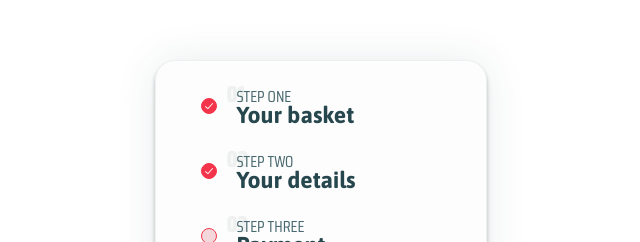
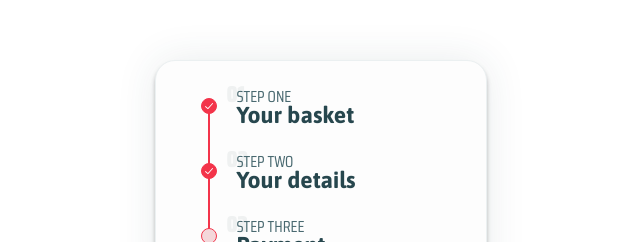
Before and after one commit to jmaloon/overhaul-front-end-test, a React (Vite) app: page / in a window 1280 px wide. Shown: the part 196-438 px from the top of the page, without its empty margins (319-959 px from the left). Built offline with nearby package versions, Linux system fonts and the light colour scheme.

Commit message:
add bars to visual indicator

```diff
--- a/src/Step.css
+++ b/src/Step.css
@@ -5,10 +5,23 @@
   padding-top: 8px;
   padding-left: 4px;
 }
+.step:last-child > .step-visual::before {
+  content: none;
+}
 
 .step-visual {
   padding-top: 8px;
 }
+.step-visual[data-state="completed"]::before {
+  content: "";
+  position: absolute;
+  width: 2px;
+  height: calc(100% + 10px);
+  top: 31px;
+  left: 11px;
+  background-color: #f3344a;
+}
+
 .step-indicator {
   width: 16px;
   height: 16px;
--- a/src/Step.tsx
+++ b/src/Step.tsx
@@ -17,7 +17,7 @@ export default function Step({
 }: StepProps) {
   return (
     <li className="step">
-      <div className="step-visual">
+      <div className="step-visual" data-state={state}>
         {state === "completed" ? (
           <img
             alt="checkmark"
```
